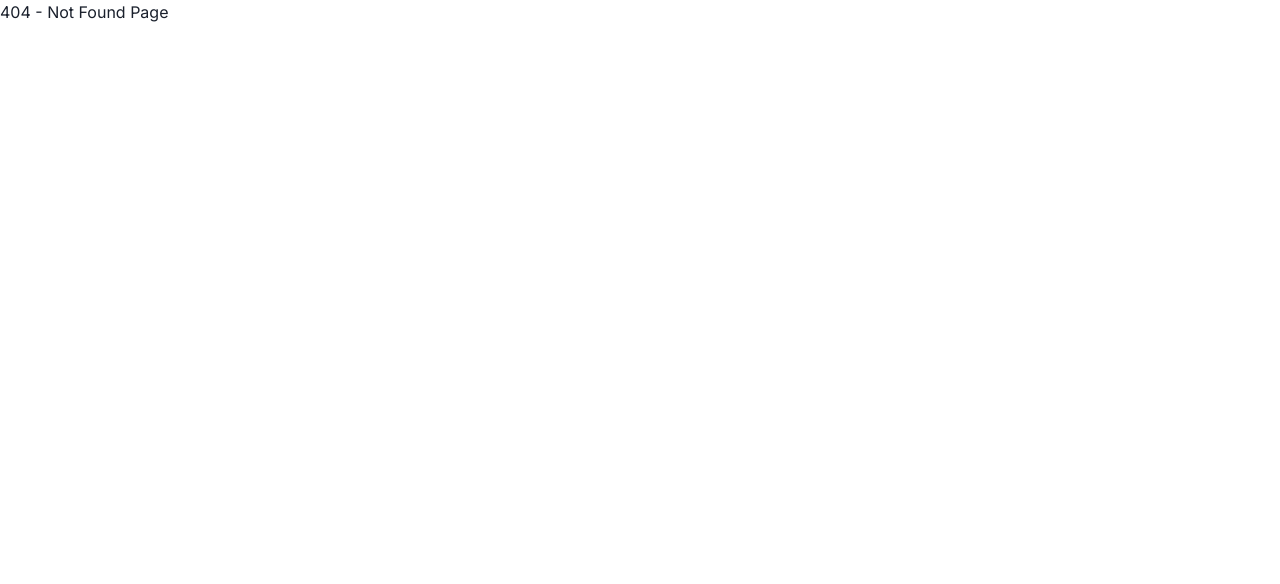
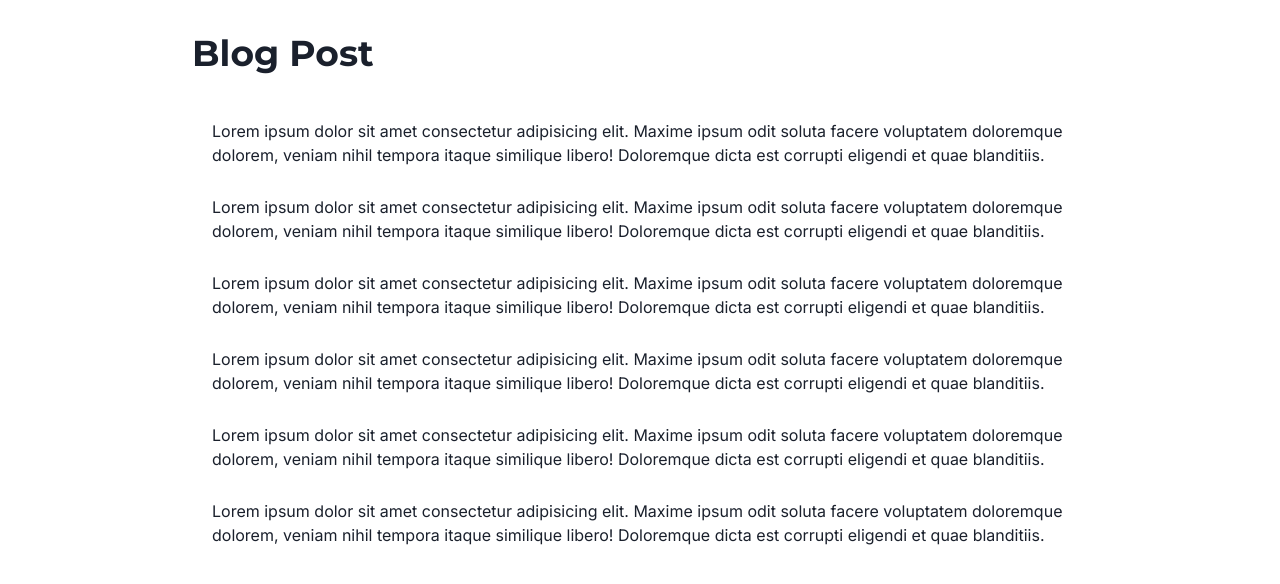
Before and after one commit to Samlogy/advanced-nextjs, a Next.js app: page /post/1 in a window 1280 px wide. Before the commit this address had no page. Shown: the top 584 px of the page. Built offline with nearby package versions, Linux system fonts and the light colour scheme.

Commit message:
add :seo --< nextjs header

```diff
--- /dev/null
+++ b/pages/post/[postId].tsx
@@ -0,0 +1,88 @@
+import { Heading, Text, VStack } from "@chakra-ui/react";
+import Head from "next/head";
+
+export default function Post({ post }: any) {
+  return (
+    <>
+      <Head>
+        <meta
+          name="description"
+          content="Search homes for sale, new construction homes, apartments, and houses for rent. See property values. Shop mortgages."
+        />
+        <meta property="og:URL" content="https://www.realtor.com" />
+        <meta
+          property="og:title"
+          content="realtor.com® | Homes for Sale, Apartments &amp; Houses for Rent"
+        />
+        <meta
+          property="og:description"
+          content="Search homes for sale, new construction homes, apartments, and houses for rent. See property values. Shop mortgages."
+        />
+        <title>Advanced nextjs -Learning</title>
+        <meta name="description" content="Generated by create next app" />
+        <link rel="icon" href="/favicon.ico" />
+
+        <meta property="og:type" content="website" />
+        <link rel="icon" href="/favicon.ico" />
+      </Head>
+      <VStack maxW="container.lg" mx="auto" p="2em 4em">
+        <Heading mb="1em" w="full" textAlign="left">
+          Blog Post
+        </Heading>
+        <Text m="5" mt="0">
+          Lorem ipsum dolor sit amet consectetur adipisicing elit. Maxime ipsum
+          odit soluta facere voluptatem doloremque dolorem, veniam nihil tempora
+          itaque similique libero! Doloremque dicta est corrupti eligendi et
+          quae blanditiis.
+        </Text>
+        <Text m="5" mt="0">
+          Lorem ipsum dolor sit amet consectetur adipisicing elit. Maxime ipsum
+          odit soluta facere voluptatem doloremque dolorem, veniam nihil tempora
+          itaque similique libero! Doloremque dicta est corrupti eligendi et
+          quae blanditiis.
+        </Text>
+        <Text m="5" mt="0">
+          Lorem ipsum dolor sit amet consectetur adipisicing elit. Maxime ipsum
+          odit soluta facere voluptatem doloremque dolorem, veniam nihil tempora
+          itaque similique libero! Doloremque dicta est corrupti eligendi et
+          quae blanditiis.
+        </Text>
+        <Text m="5" mt="0">
+          Lorem ipsum dolor sit amet consectetur adipisicing elit. Maxime ipsum
+          odit soluta facere voluptatem doloremque dolorem, veniam nihil tempora
+          itaque similique libero! Doloremque dicta est corrupti eligendi et
+          quae blanditiis.
+        </Text>
+        <Text m="5" mt="0">
+          Lorem ipsum dolor sit amet consectetur adipisicing elit. Maxime ipsum
+          odit soluta facere voluptatem doloremque dolorem, veniam nihil tempora
+          itaque similique libero! Doloremque dicta est corrupti eligendi et
+          quae blanditiis.
+        </Text>
+        <Text m="5" mt="0">
+          Lorem ipsum dolor sit amet consectetur adipisicing elit. Maxime ipsum
+          odit soluta facere voluptatem doloremque dolorem, veniam nihil tempora
+          itaque similique libero! Doloremque dicta est corrupti eligendi et
+          quae blanditiis.
+        </Text>
+      </VStack>
+    </>
+  );
+}
+
+// Generates `/posts/1` and `/posts/2`
+export async function getStaticPaths() {
+  return {
+    paths: [{ params: { id: "1" } }, { params: { id: "2" } }],
+    fallback: false, // can also be true or 'blocking'
+  };
+}
+
+// `getStaticPaths` requires using `getStaticProps`
+export async function getStaticProps(context: any) {
+  console.log(context);
+  return {
+    // Passed to the page component as props
+    props: { post: {} },
+  };
+}
```
